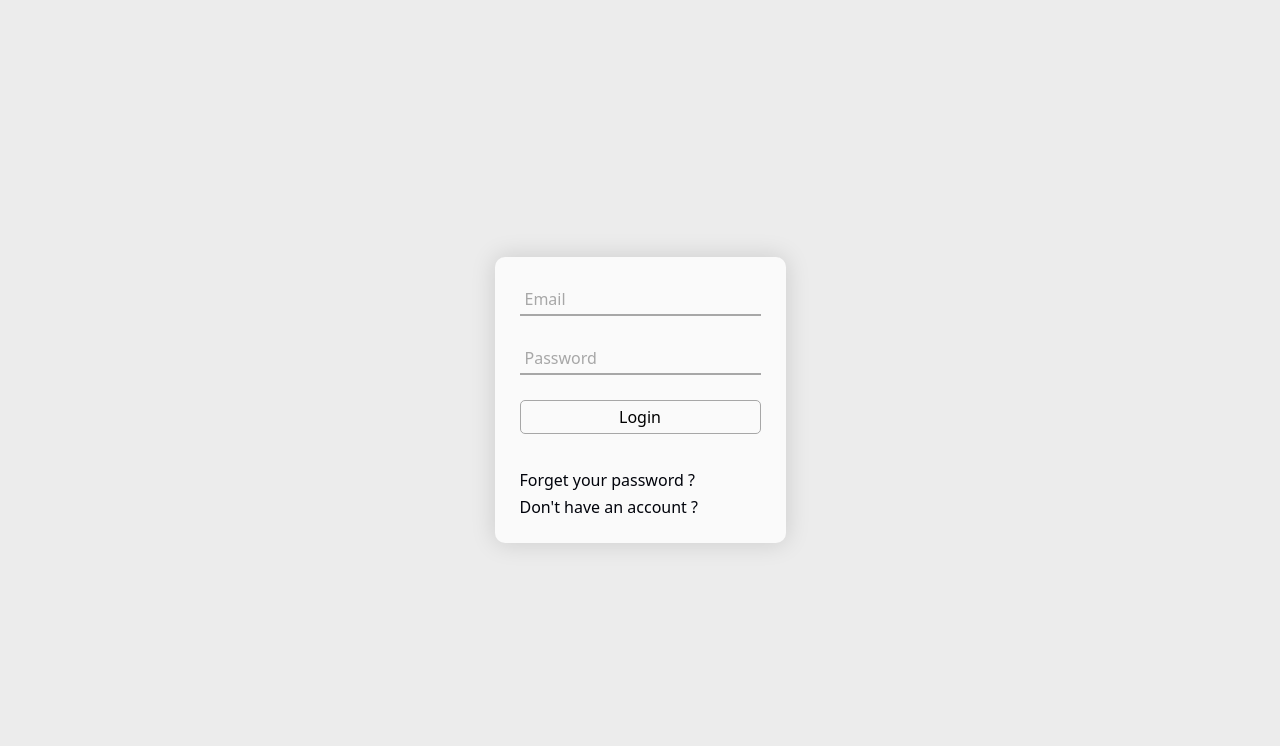
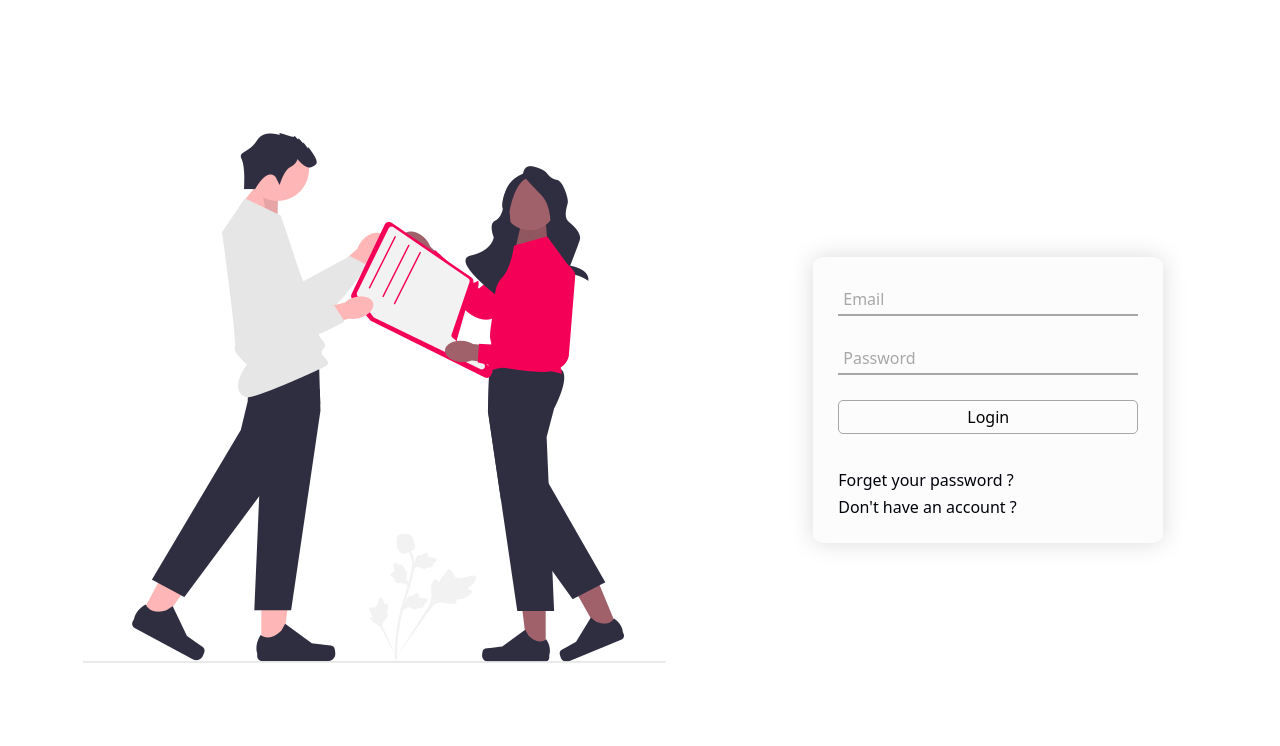
Before and after one commit to RannyArcher/Project, a plain HTML site: page index.html in a window 1280 px wide. Drawn offline with Linux system fonts and the light colour scheme; a web font is replaced by a local one.

Commit message:
add background image to login page, editing width of login form, change value of --white color, remove default body color

```diff
--- a/assets/scss/_components/_colors.scss
+++ b/assets/scss/_components/_colors.scss
@@ -1,6 +1,6 @@
 :root {
   --black: #01030b;
-  --white: #fafafa;
+  --white: #fdfcfc;
   --light-gray: #ececec;
   --dark-gray: #a7a7a7;
   --dark-green: #37b90b;
--- a/assets/scss/_components/_login-form.scss
+++ b/assets/scss/_components/_login-form.scss
@@ -1,10 +1,31 @@
 .login-form {
   height: 100vh;
   display: flex;
-  justify-content: center;
+  justify-content: space-around;
   align-items: center;
+  max-width: 1200px;
+  gap: 25px;
+  margin: 0 25px;
 
-  .container {
+  @media screen and (max-width: 700px) {
+    justify-content: center;
+    margin: 0;
+    background: url(/assets/images/login-background.jpg) no-repeat center / cover;
+
+    .image-container {
+      display: none;
+    }
+  }
+
+
+  .image {
+    width: 100%;
+    @media screen and (max-width: 700px) {
+      display: none;
+    }
+  }
+
+  .form-container {
     background-color: var(--white);
     padding: 25px;
     border-radius: 10px;
@@ -12,8 +33,14 @@
     flex-direction: column;
     gap: 25px;
     box-shadow: var(--shadow-light);
+    width: clamp(250px, 100%, 350px);
+    margin: 0 10px;
+
+    @media screen and (max-width: 700px) {
+      background-color: transparentize($color: white , $amount: 0.05)
+    }
+
   }
-
   &__submit {
     background-color: transparent;
     padding: 5px;
--- a/assets/scss/_components/_reset.scss
+++ b/assets/scss/_components/_reset.scss
@@ -12,7 +12,3 @@
   padding: 0;
   margin: 0;
 }
-
-body {
-  background-color: var(--light-gray);
-}
--- a/assets/scss/_components/_styles.scss
+++ b/assets/scss/_components/_styles.scss
@@ -20,6 +20,7 @@
   }
 
   &__input {
+    width: 100%;
     background-color: transparent;
     padding: 5px;
     border: none;
@@ -27,6 +28,7 @@
     transition: .25s ease-in-out;
 
     &:focus,
+    // when input is not empty
     &:not(:placeholder-shown) {
       border-color: var(--black);
     }
@@ -34,13 +36,16 @@
     &:focus + label,
     // when input is not empty
     &:not(:placeholder-shown) + label {
-      // color: var(--black);
       font-size: x-small;
       top: -5px;
     }
 
+    // when input is not empty but it's valid
     &:not(:placeholder-shown):valid {
-      border-color: var(--dark-green)
+      border-color: var(--dark-green);
+      & + label {
+        color: var(--dark-green);
+      }
     }
 
   }
--- a/index.html
+++ b/index.html
@@ -9,7 +9,12 @@
 </head>
 <body>
   <form method="POST" action="" class="login-form">
-    <div class="container">
+    <div class="image-container">
+      <img class="image" src="assets/images/login-background.jpg" alt="">
+    </div>
+
+
+    <div class="form-container">
 
       <div class="entry-checker">
         <input required type="email" name="" placeholder=" " id="email" class="entry-checker__input">
```
Also changed, not shown: assets/css/main.css, assets/images/login-background.jpg (added).
